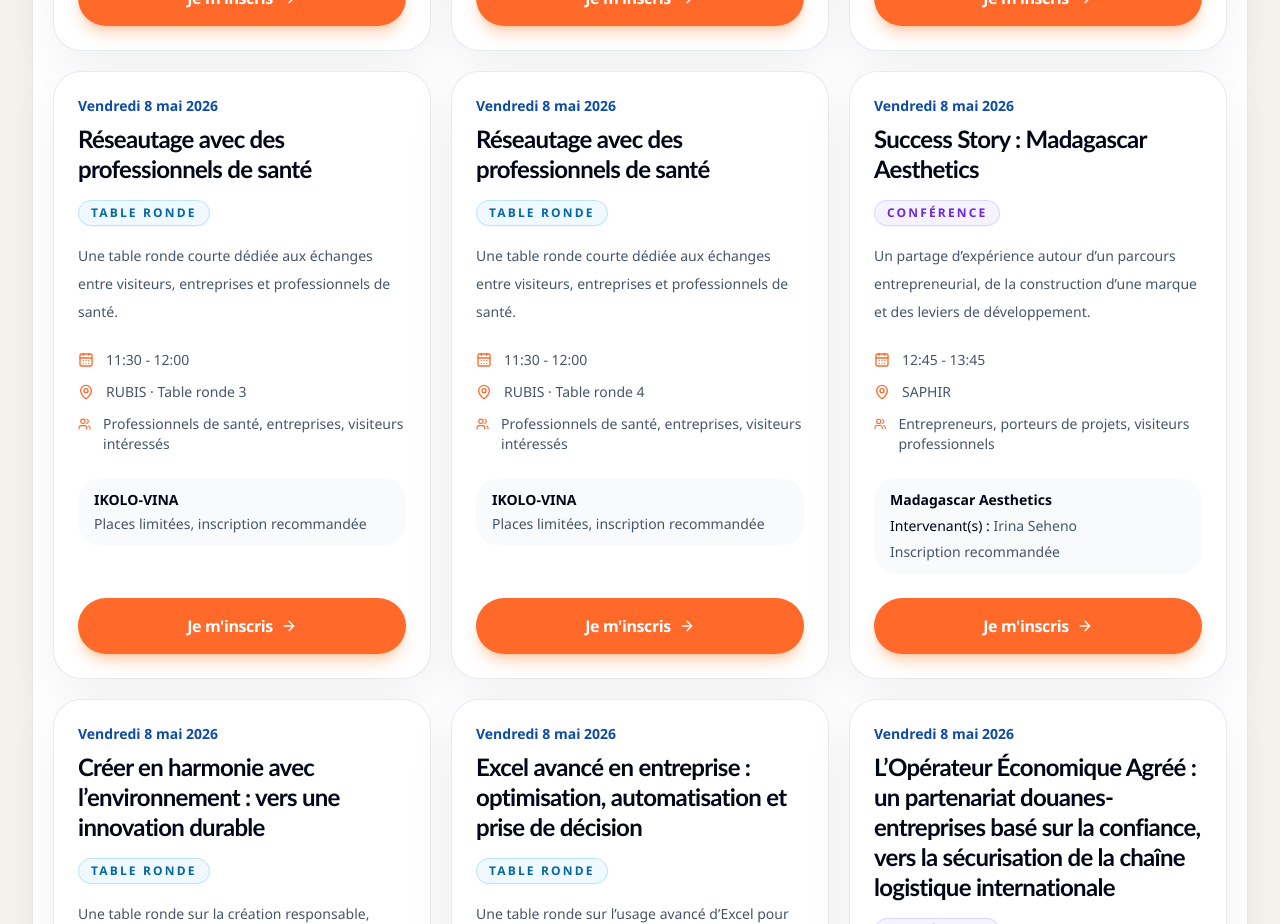
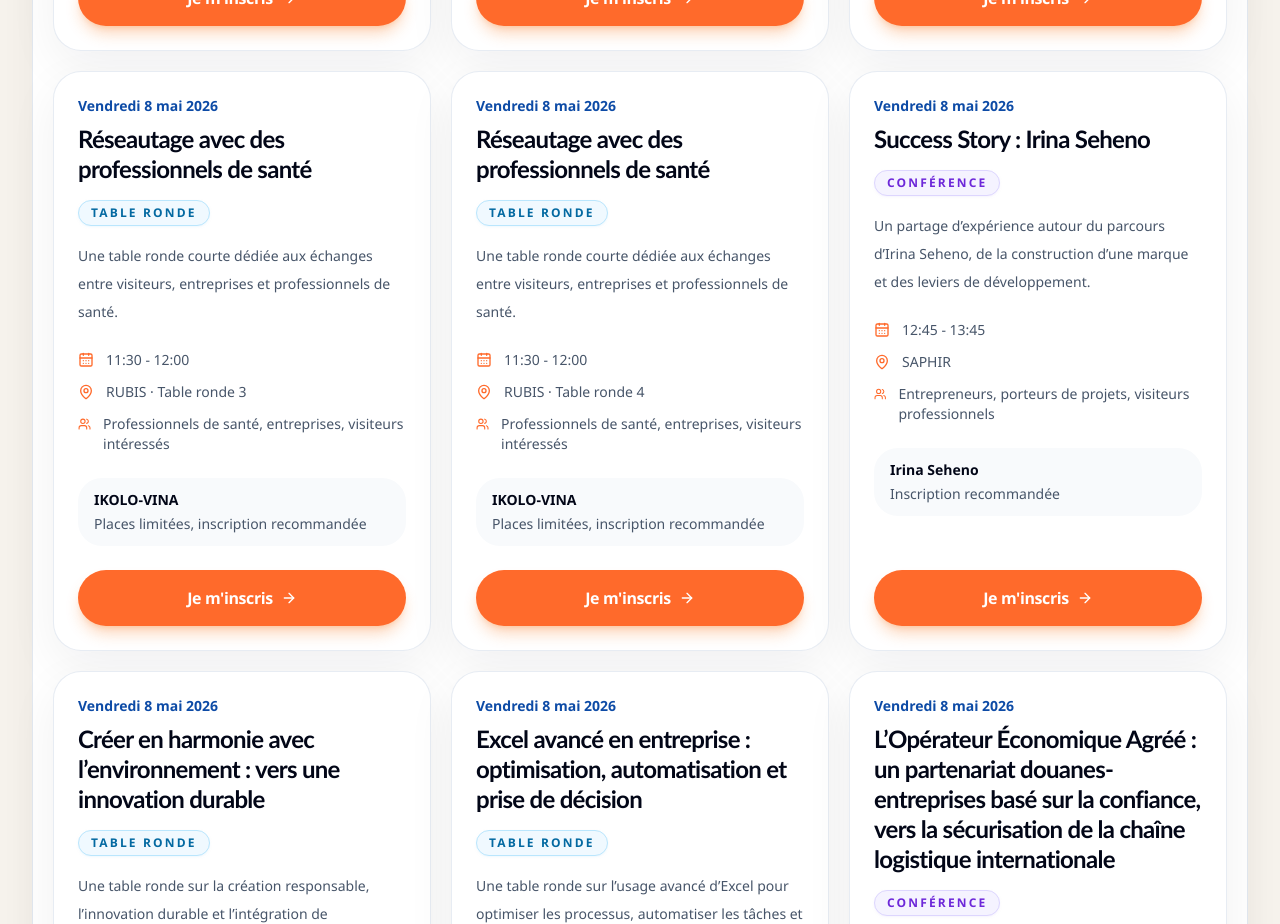
Before and after one commit to heritianaratsimbazafy99-hue/Fimpage, a Next.js app: page / in a window 1280 px wide. Shown: the part 10780-11704 px from the top of the page. Built offline with nearby package versions, Linux system fonts and the light colour scheme; no server answers.

Commit message:
Corriger la success story Irina Seheno

```diff
--- a/data/sessions.ts
+++ b/data/sessions.ts
@@ -561,19 +561,18 @@ export const sessions: Session[] = [
     capacityNote: "Inscription recommandée",
   },
   {
-    id: "conference-success-story-madagascar-aesthetics",
-    slug: "success-story-madagascar-aesthetics",
+    id: "conference-success-story-irina-seheno",
+    slug: "success-story-irina-seheno",
     type: "Conférence",
     dayKey: "Vendredi",
     dayLabel: "Vendredi 8 mai 2026",
     dateIso: "2026-05-08",
     time: "12:45 - 13:45",
-    title: "Success Story : Madagascar Aesthetics",
+    title: "Success Story : Irina Seheno",
     description:
-      "Un partage d’expérience autour d’un parcours entrepreneurial, de la construction d’une marque et des leviers de développement.",
+      "Un partage d’expérience autour du parcours d’Irina Seheno, de la construction d’une marque et des leviers de développement.",
     location: "SAPHIR",
-    host: "Madagascar Aesthetics",
-    speaker: "Irina Seheno",
+    host: "Irina Seheno",
     audience: "Entrepreneurs, porteurs de projets, visiteurs professionnels",
     capacityNote: "Inscription recommandée",
   },
```
